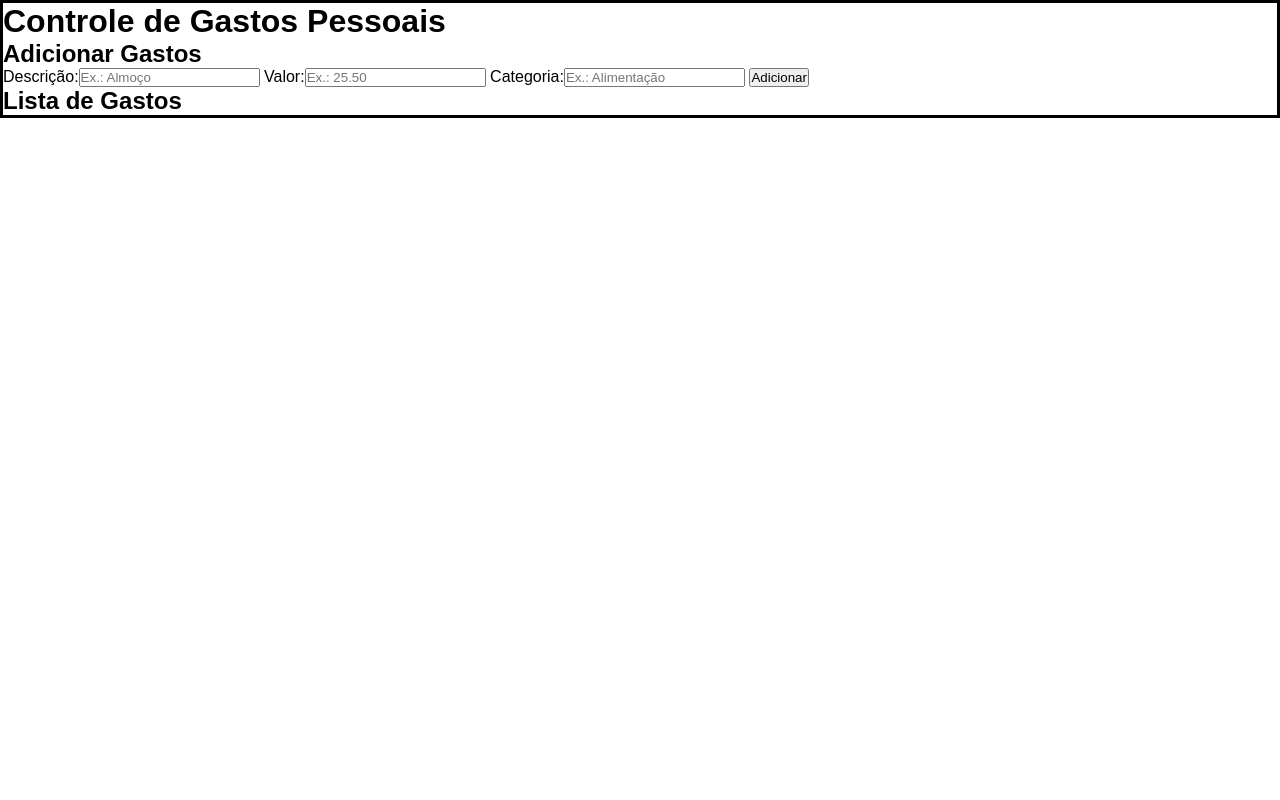
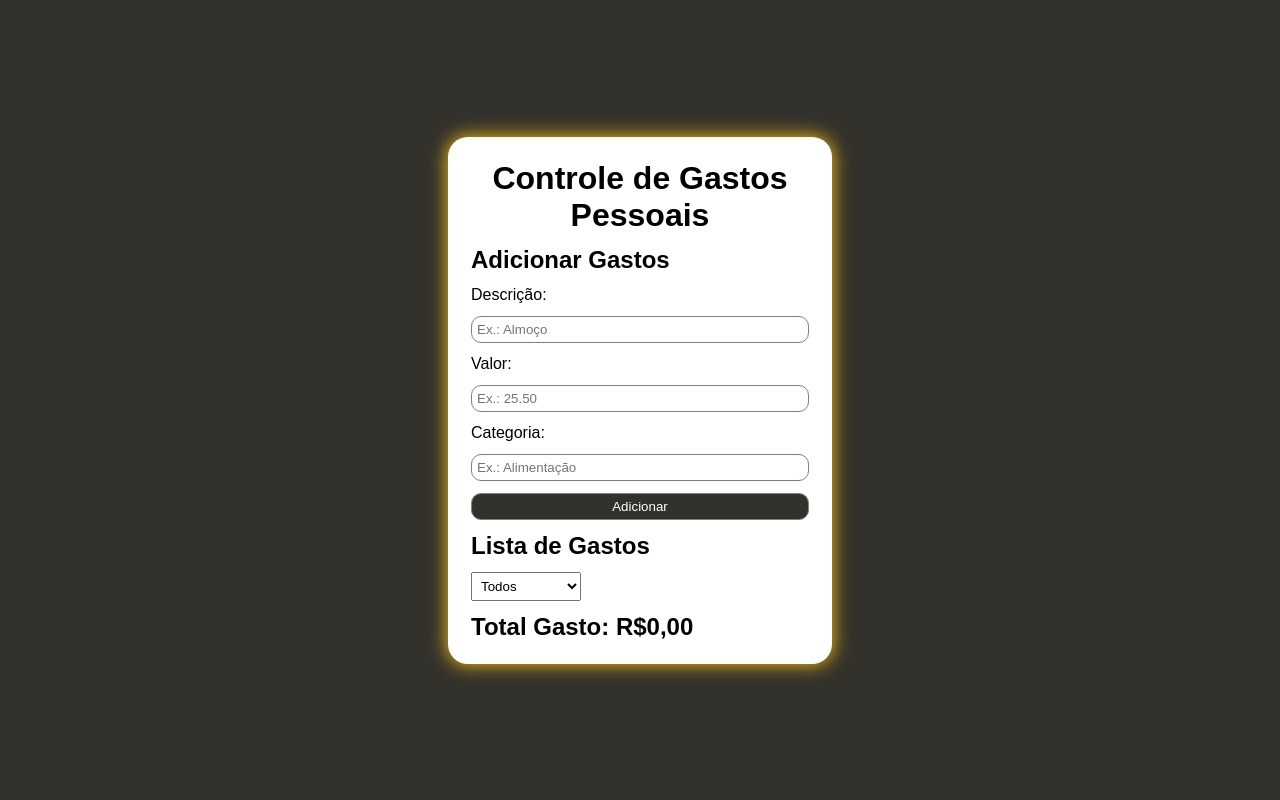
Before and after one commit to 1x-joka/PROJETO_WEB, a PHP site: page / in a window 1280 px wide. Run offline with PHP 8.4, Linux system fonts and the light colour scheme.

Commit message:
HTML, CSS e um pouco do JS - PRIMEIRA EDIÇÃO

```diff
--- a/Projeto Controle de Gastos Pessoais/index.html
+++ b/Projeto Controle de Gastos Pessoais/index.html
@@ -5,8 +5,7 @@
     <meta name="viewport" content="width=device-width, initial-scale=1.0">
     <title>Controle de Gastos Pessoais</title>
     <link rel="stylesheet" href="style.css">
-    <script>
-    </script>
+    <script src="script.js"></script>
 </head>
 <body>
     <div id="container">
@@ -14,12 +13,21 @@
         <!--ADD GASTOS-->
         <h2>Adicionar Gastos</h2>
         <label for="desc">Descrição:</label><input type="text" name="desc" id="desc" placeholder="Ex.: Almoço" title="Descreva o seu gasto">
-        <label for="valor">Valor:</label><input type="number" name="valor" id="valor" placeholder="Ex.: 25.50" title="Insira o valor do seu gasto">
+        <label for="valor">Valor:</label><input type="number" name="valor" id="valor" placeholder="Ex.: 25.50" title="Insira o valor do seu gasto" min="0.10" step="0.01">
         <label for="categoria">Categoria:</label><input type="number" name="categoria" id="categoria" title="Descreva a categoria do seu gasto" placeholder="Ex.: Alimentação">
-        <input type="submit" value="Adicionar" id="addgastos">
+        <input type="submit" value="Adicionar" id="addgastos" onclick="addGasto()">
 
         <!--LISTA DE GASTOS-->
         <h2>Lista de Gastos</h2>
+        <select id="filtro">
+            <option value="todos">Todos</option>
+            <option value="alimentacao">Alimentação</option>
+            <option value="transporte">Transporte</option>
+            <option value="lazer">Lazer</option>
+        </select>
+
+        <!--TOTAL-->
+        <h2>Total Gasto: <span id="total">R$0,00</span></h2>
     </div>
 </body>
 </html>
--- /dev/null
+++ b/Projeto Controle de Gastos Pessoais/script.js
@@ -0,0 +1,26 @@
+let gastos = []
+
+const addGasto = () => {
+    let descricao = document.getElementById("desc").value
+    let valor = document.getElementById("valor").value
+    if (descricao === "") {
+        alert('Descreva seu gasto!')
+        return
+    }
+    gastos.push({descricao, valor})
+}
+
+const listarGasto = () => {
+
+}
+
+const removerGasto = () => {
+}
+
+const filtrarGasto = () => {
+
+}
+
+const totalGasto = () => {
+    let total = document.getElementById("total")
+}
--- a/Projeto Controle de Gastos Pessoais/style.css
+++ b/Projeto Controle de Gastos Pessoais/style.css
@@ -6,14 +6,57 @@
 }
 
 :root {
-    --background: #33332D;
+    --background: #33312B;
+    --sombras: #EABC1C;
 }
 
 body {
     height: 100vh;
     width: 100vw;
+    display: flex;
+    align-items: center;
+    justify-content: center;
+    background-color: var(--background);
 }
 
 #container {
-    border: 3px solid black;
+    border-radius: 20px;
+    background-color: white;
+    border: 3px solid transparent;
+    box-shadow: 0px 0px 18px 1px var(--sombras);
+    width: 30vw;
+    padding: 20px;
+
+    display: flex;
+    flex-direction: column;
+    gap: 12px;
 }
+
+#filtro{
+    width: 110px;
+    padding: 5px;
+}
+
+h1 {
+    text-align: center;
+}
+
+input {
+    padding: 5px;
+    border-radius: 10px;
+    border: 1px solid grey;
+}
+
+input:hover {
+    transition: .3s;
+    box-shadow: 0 0 5px var(--sombras);
+}
+
+#addgastos {
+    background-color: var(--background);
+    color: white;
+}
+
+#addgastos:hover {
+    transform: scale(1.02);
+}
```
